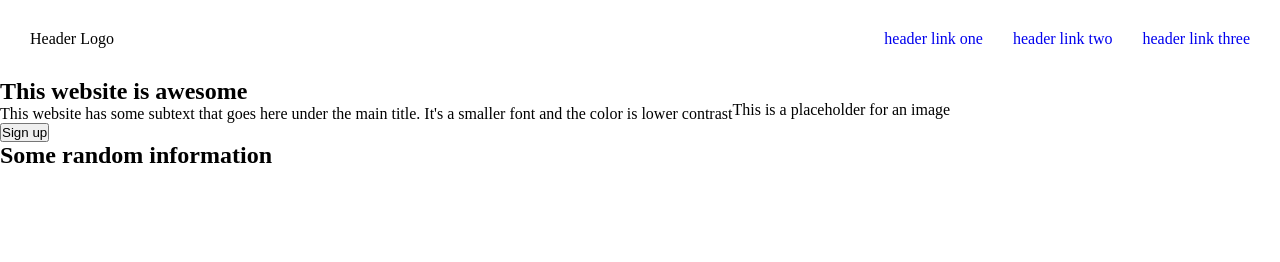
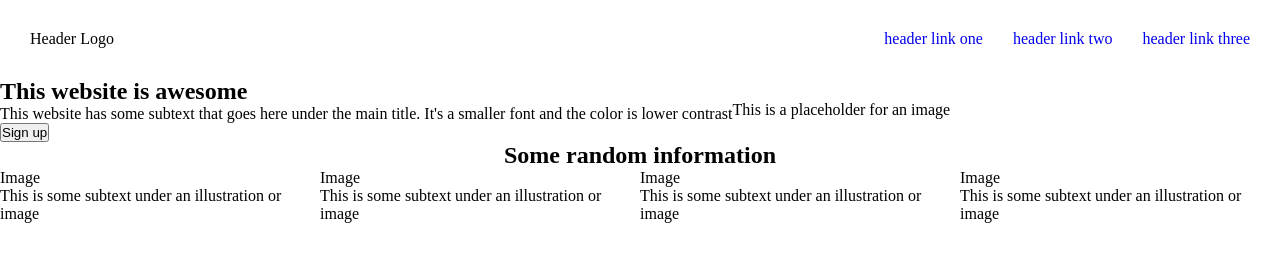
Before and after one commit to daniaedu/landing-page, a plain HTML site: page index.html in a window 1280 px wide. Drawn offline with Linux system fonts and the light colour scheme.

Commit message:
Add random section content and apply flexbox

```diff
--- a/index.html
+++ b/index.html
@@ -36,10 +36,22 @@
     <section class="random">
         <h2>Some random information</h2>
         <div class="random-container">
-            <div class="random-info"></div>
-            <div class="random-info"></div>
-            <div class="random-info"></div>
-            <div class="random-info"></div>
+            <div class="random-info">
+                <div class="random-image">Image</div>
+                <p>This is some subtext under an illustration or image</p>
+            </div>
+            <div class="random-info">
+                <div class="random-image">Image</div>
+                <p>This is some subtext under an illustration or image</p>
+            </div>
+            <div class="random-info">
+                <div class="random-image">Image</div>
+                <p>This is some subtext under an illustration or image</p>
+            </div>
+            <div class="random-info">
+                <div class="random-image">Image</div>
+                <p>This is some subtext under an illustration or image</p>
+            </div>
         </div>
     </section>
 
--- a/style.css
+++ b/style.css
@@ -37,6 +37,18 @@ main {
 /****************************************************************
                             RANDOM SECTION
 ****************************************************************/
+section.random {
+    display: flex;
+    flex-direction: column;
+    justify-content: center;
+    align-items: center;
+}
+
+.random-container {
+    display: flex;
+    justify-content: center;
+    align-items: center;
+}
 
 /****************************************************************
                             QUOTES SECTION
```
